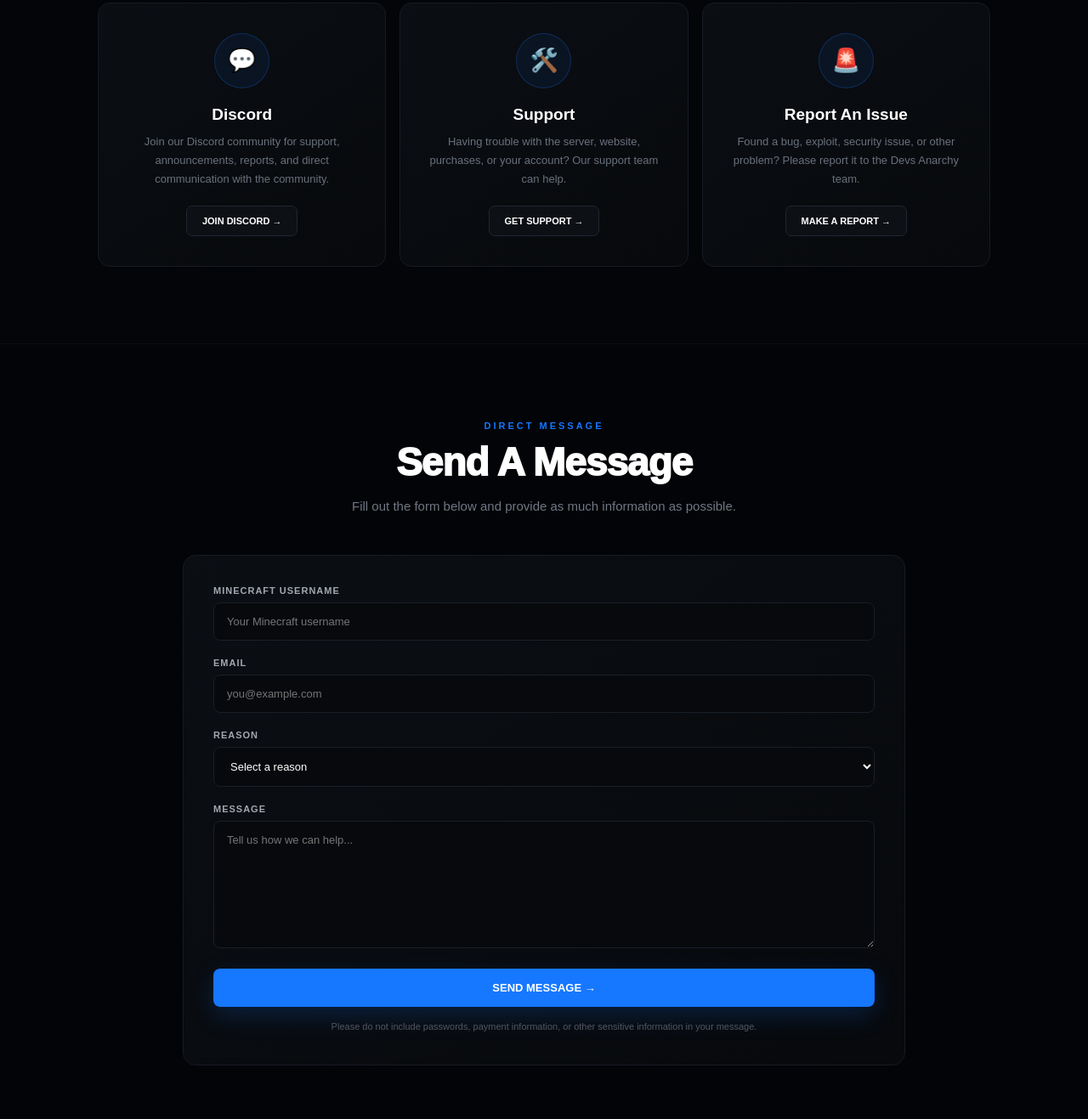
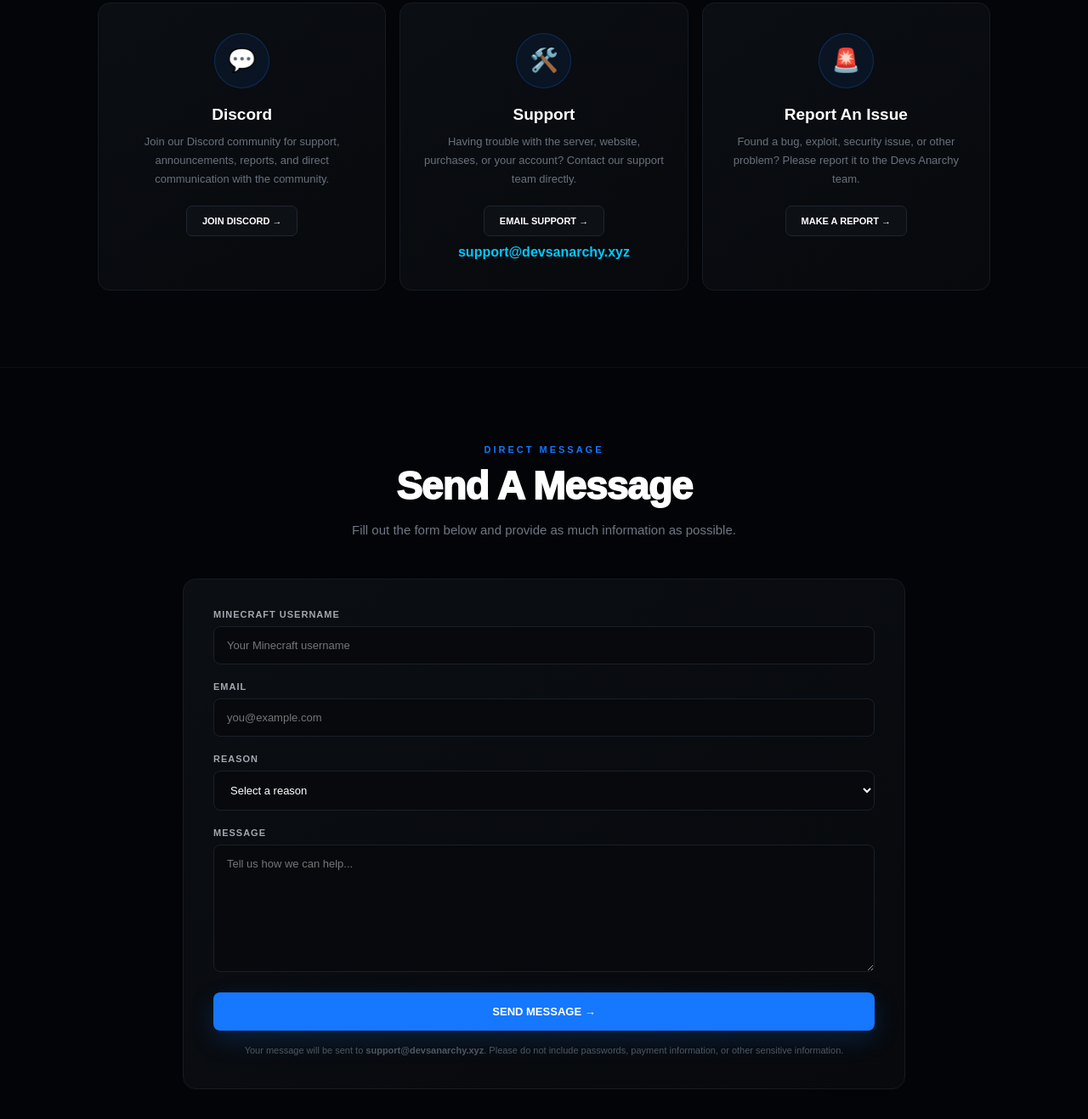
Before and after one commit to BlueDev1222/devsanarchy.xyz, a plain HTML site: page contact/index.html in a window 1280 px wide. Shown: the part 943-2260 px from the top of the page at 85% size. Drawn offline with Linux system fonts and the light colour scheme.

Commit message:
Update index.html

```diff
--- a/contact/index.html
+++ b/contact/index.html
@@ -55,10 +55,6 @@
             color: inherit;
         }
 
-        /* =========================
-           BACKGROUND
-        ========================= */
-
         body::before {
             content: "";
             position: fixed;
@@ -115,10 +111,6 @@
             }
         }
 
-        /* =========================
-           SCROLLBAR
-        ========================= */
-
         ::-webkit-scrollbar {
             width: 8px;
         }
@@ -132,9 +124,7 @@
             border-radius: 20px;
         }
 
-        /* =========================
-           NAVIGATION
-        ========================= */
+        /* NAVIGATION */
 
         nav {
             position: sticky;
@@ -224,9 +214,7 @@
             transform: translateY(-2px);
         }
 
-        /* =========================
-           HERO
-        ========================= */
+        /* HERO */
 
         .hero {
             min-height: 620px;
@@ -326,9 +314,7 @@
             line-height: 1.7;
         }
 
-        /* =========================
-           CONTACT SECTION
-        ========================= */
+        /* CONTACT */
 
         section {
             padding: 90px 7%;
@@ -437,9 +423,23 @@
             transform: translateY(-2px);
         }
 
-        /* =========================
-           CONTACT FORM
-        ========================= */
+        /* EMAIL */
+
+        .support-email {
+            display: inline-block;
+            margin-top: 10px;
+            color: var(--bright-blue);
+            font-weight: 900;
+            text-decoration: none;
+            word-break: break-word;
+        }
+
+        .support-email:hover {
+            color: #fff;
+            text-decoration: underline;
+        }
+
+        /* FORM */
 
         .form-container {
             max-width: 850px;
@@ -523,9 +523,7 @@
             line-height: 1.6;
         }
 
-        /* =========================
-           DISCORD
-        ========================= */
+        /* DISCORD */
 
         .discord-section {
             position: relative;
@@ -571,9 +569,7 @@
             transform: translateY(-3px);
         }
 
-        /* =========================
-           FOOTER
-        ========================= */
+        /* FOOTER */
 
         footer {
             display: flex;
@@ -594,9 +590,18 @@
             font-weight: 900;
         }
 
-        /* =========================
-           MOBILE
-        ========================= */
+        footer a {
+            color: var(--bright-blue);
+            text-decoration: none;
+            font-weight: 900;
+        }
+
+        footer a:hover {
+            color: #fff;
+            text-decoration: underline;
+        }
+
+        /* MOBILE */
 
         @media (max-width: 750px) {
 
@@ -651,9 +656,7 @@
 
 <div id="codeRain" aria-hidden="true"></div>
 
-<!-- =========================
-     NAVIGATION
-========================= -->
+<!-- NAVIGATION -->
 
 <nav>
 
@@ -682,9 +685,7 @@
 
 </nav>
 
-<!-- =========================
-     HERO
-========================= -->
+<!-- HERO -->
 
 <section class="hero">
 
@@ -716,9 +717,7 @@
 
 </section>
 
-<!-- =========================
-     CONTACT OPTIONS
-========================= -->
+<!-- CONTACT OPTIONS -->
 
 <section class="section-dark">
 
@@ -781,15 +780,21 @@
 
             <p>
                 Having trouble with the server, website, purchases,
-                or your account? Our support team can help.
+                or your account? Contact our support team directly.
             </p>
 
             <a
-                href="https://discord.gg/VbrQCDNgmw"
-                target="_blank"
-                rel="noopener"
+                href="mailto:support@devsanarchy.xyz"
                 class="contact-button">
-                GET SUPPORT →
+                EMAIL SUPPORT →
+            </a>
+
+            <br>
+
+            <a
+                href="mailto:support@devsanarchy.xyz"
+                class="support-email">
+                support@devsanarchy.xyz
             </a>
 
         </div>
@@ -812,9 +817,7 @@
             </p>
 
             <a
-                href="https://discord.gg/VbrQCDNgmw"
-                target="_blank"
-                rel="noopener"
+                href="mailto:support@devsanarchy.xyz?subject=Devs%20Anarchy%20Issue%20Report"
                 class="contact-button">
                 MAKE A REPORT →
             </a>
@@ -825,9 +828,7 @@
 
 </section>
 
-<!-- =========================
-     CONTACT FORM
-========================= -->
+<!-- CONTACT FORM -->
 
 <section>
 
@@ -849,11 +850,6 @@
     </div>
 
     <div class="form-container">
-
-        <!--
-            This form currently opens the user's email client.
-            Replace the mailto address with your real support email.
-        -->
 
         <form
             action="mailto:support@devsanarchy.xyz"
@@ -954,8 +950,10 @@
             </button>
 
             <p class="form-note">
+                Your message will be sent to
+                <strong>support@devsanarchy.xyz</strong>.
                 Please do not include passwords, payment information,
-                or other sensitive information in your message.
+                or other sensitive information.
             </p>
 
         </form>
@@ -964,9 +962,7 @@
 
 </section>
 
-<!-- =========================
-     DISCORD
-========================= -->
+<!-- DISCORD -->
 
 <section class="discord-section">
 
@@ -993,9 +989,7 @@
 
 </section>
 
-<!-- =========================
-     FOOTER
-========================= -->
+<!-- FOOTER -->
 
 <footer>
 
@@ -1005,14 +999,14 @@
     </p>
 
     <p>
-        CONTACT • devsanarchy.xyz
+        <a href="mailto:support@devsanarchy.xyz">
+            support@devsanarchy.xyz
+        </a>
     </p>
 
 </footer>
 
-<!-- =========================
-     DIGITAL RAIN
-========================= -->
+<!-- DIGITAL RAIN -->
 
 <script>
 
```
